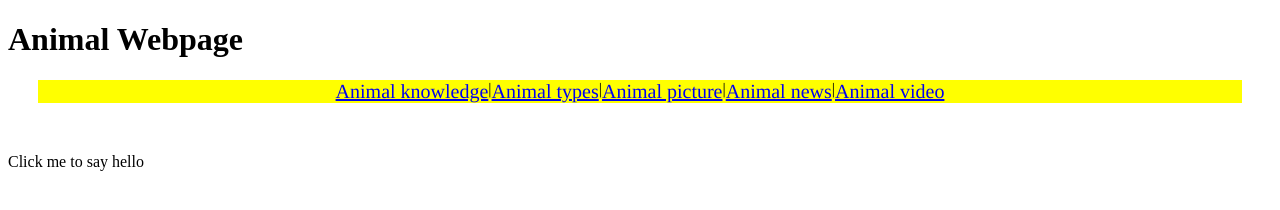
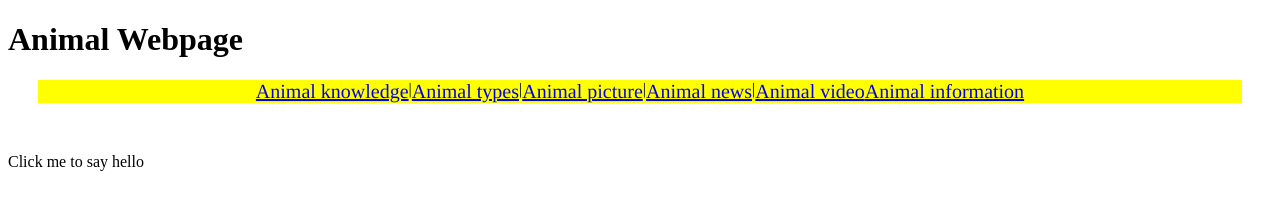
Before and after one commit to p16227786/lab2test, a plain HTML site: page 02-LAB2/index.html in a window 1280 px wide. Drawn offline with Linux system fonts and the light colour scheme.

Commit message:
my second commit

```diff
--- a/02-LAB2/index.html
+++ b/02-LAB2/index.html
@@ -14,6 +14,7 @@
    <a href="https://www.bbc.co.uk/news/uk-politics-45874284/">Animal picture</a> |
    <a href="https://www.bbc.co.uk/news/uk-politics-45874284/">Animal news</a> |
   <a href="https://www.bbc.co.uk/news/uk-politics-45874284/">Animal video</a>
+    <a href="https://www.bbc.co.uk/news/uk-politics-45874284/">Animal information</a>
  </nav>
 
 <p>Click me to say hello</p>
```
